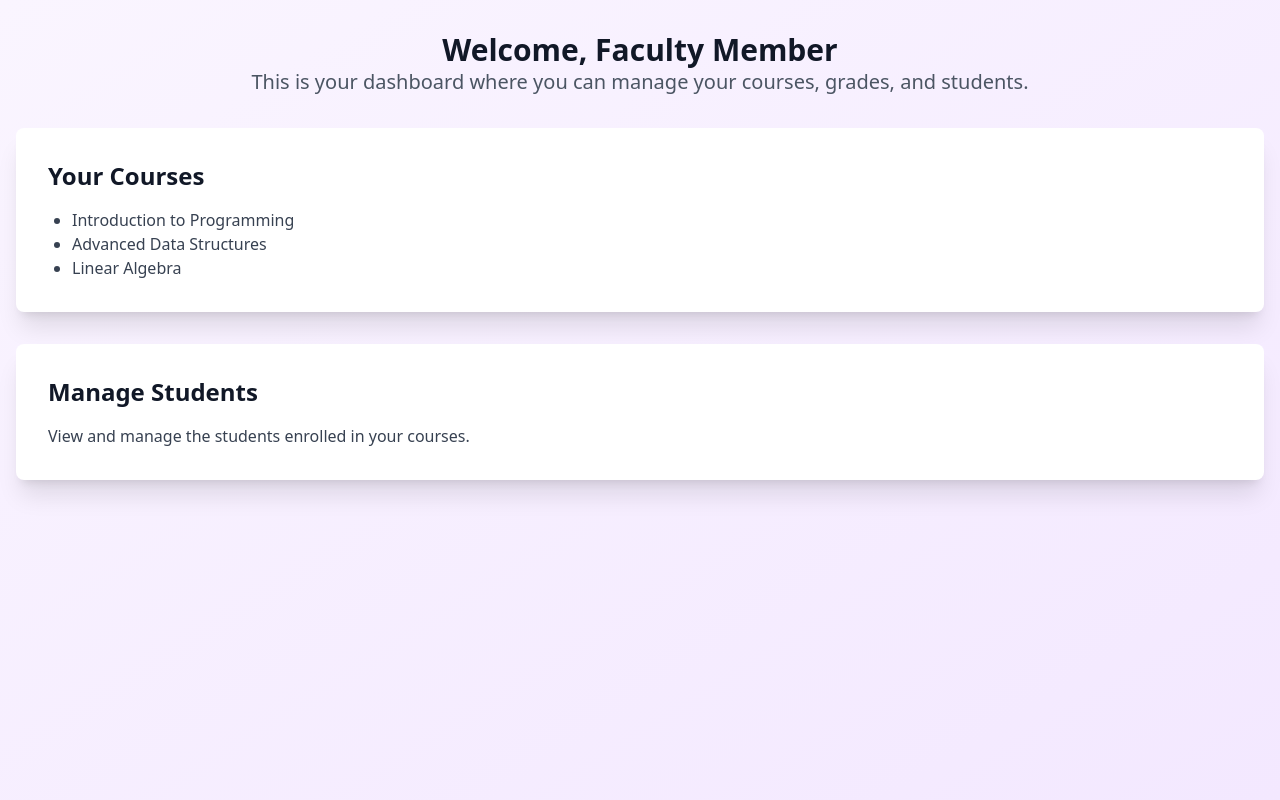
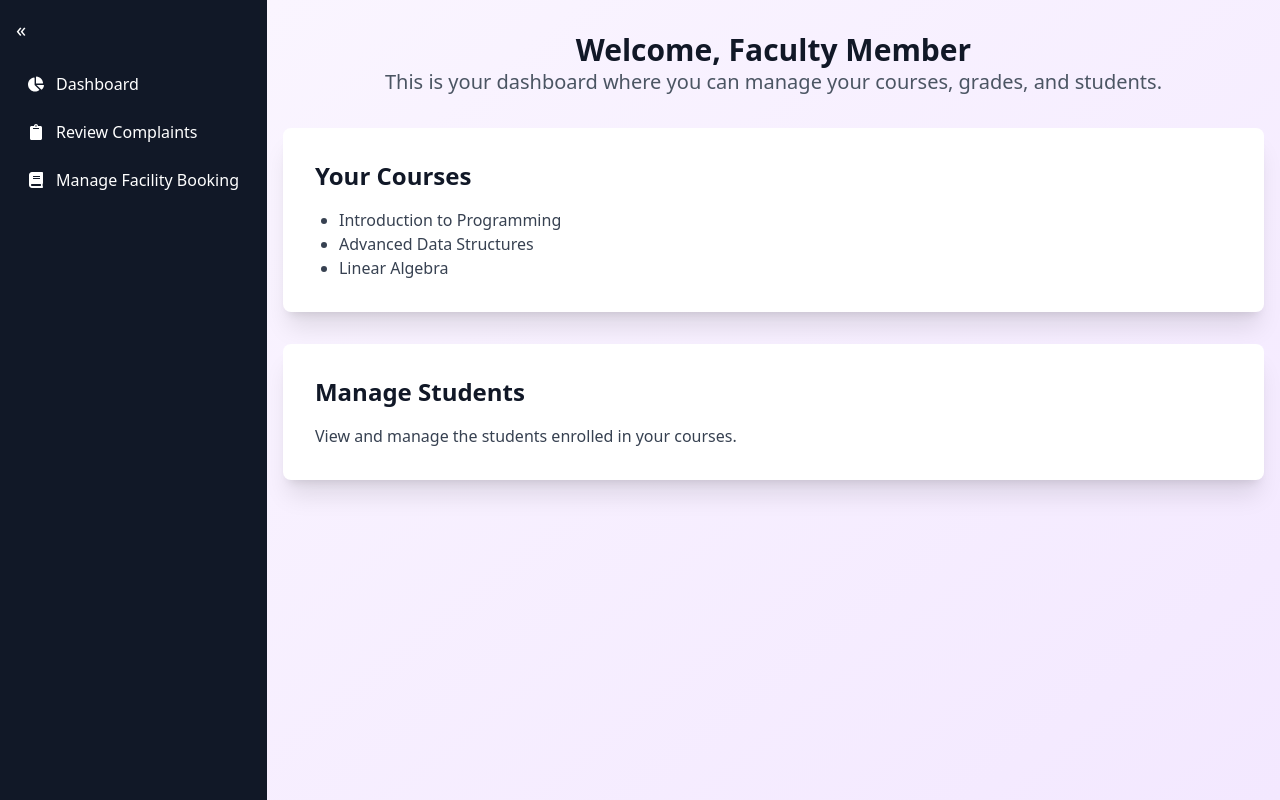
Before and after one commit to Tanmayraut16/hackfusion-project, a React (Vite) app in the folder frontend/: page /faculty-home in a window 1280 px wide. Built offline with nearby package versions, Linux system fonts and the light colour scheme.

Commit message:
added department selection during registration

```diff
--- a/frontend/package.json
+++ b/frontend/package.json
@@ -15,6 +15,7 @@
     "react": "^18.3.1",
     "react-dom": "^18.3.1",
     "react-hot-toast": "^2.4.1",
+    "react-icons": "^5.4.0",
     "react-router-dom": "^6.22.3",
     "vite-react-typescript-starter": "file:",
     "zod": "^3.22.4"
--- /dev/null
+++ b/frontend/src/components/Sidebar.jsx
@@ -0,0 +1,47 @@
+import { useState } from "react";
+import { Link } from "react-router-dom";
+import { FaUser, FaVoteYea, FaBook, FaClipboard, FaCog, FaUsers, FaChartPie } from "react-icons/fa";
+
+const Sidebar = ({ role }) => {
+  const [isOpen, setIsOpen] = useState(true);
+
+  // Define menu items based on role
+  const menuItems = {
+    Student: [
+      { name: "Dashboard", path: "/student/dashboard", icon: <FaChartPie /> },
+      { name: "Elections", path: "/student/elections", icon: <FaVoteYea /> },
+      { name: "Facility Booking", path: "/student/booking", icon: <FaBook /> },
+      { name: "Complaints", path: "/student/complaints", icon: <FaClipboard /> },
+    ],
+    Faculty: [
+      { name: "Dashboard", path: "/faculty/dashboard", icon: <FaChartPie /> },
+      { name: "Review Complaints", path: "/faculty/complaints", icon: <FaClipboard /> },
+      { name: "Manage Facility Booking", path: "/faculty/booking", icon: <FaBook /> },
+    ],
+    Admin: [
+      { name: "Dashboard", path: "/admin/dashboard", icon: <FaChartPie /> },
+      { name: "Manage Users", path: "/admin/users", icon: <FaUsers /> },
+      { name: "Manage Elections", path: "/admin/elections", icon: <FaVoteYea /> },
+      { name: "Manage Approvals", path: "/admin/approvals", icon: <FaClipboard /> },
+      { name: "Settings", path: "/admin/settings", icon: <FaCog /> },
+    ],
+  };
+
+  return (
+    <div className={`h-screen bg-gray-900 text-white w-${isOpen ? "64" : "16"} transition-all duration-300 p-4`}>
+      <button onClick={() => setIsOpen(!isOpen)} className="text-xl mb-4">
+        {isOpen ? "«" : "»"}
+      </button>
+      <ul>
+        {menuItems[role].map((item, index) => (
+          <li key={index} className="flex items-center gap-3 p-3 hover:bg-gray-700 rounded-md">
+            {item.icon}
+            {isOpen && <Link to={item.path}>{item.name}</Link>}
+          </li>
+        ))}
+      </ul>
+    </div>
+  );
+};
+
+export default Sidebar;
--- a/frontend/src/pages/Faculty/FacultyHome.jsx
+++ b/frontend/src/pages/Faculty/FacultyHome.jsx
@@ -1,15 +1,24 @@
-import React from 'react';
+import React from "react";
+import Sidebar from "../../components/Sidebar"; // Import Sidebar Component
 
 function FacultyHome() {
   return (
-    <div className="min-h-screen bg-gradient-to-br from-purple-50 to-purple-100">
+    <div className="flex">
+      {/* Sidebar for Faculty */}
+      <Sidebar role="Faculty" />
+
+      {/* Main Content */}
+      <div className="flex-1 min-h-screen bg-gradient-to-br from-purple-50 to-purple-100">
         <div className="container mx-auto px-4 py-8">
           <header className="text-center mb-8">
             <h1 className="text-3xl font-bold text-gray-900">Welcome, Faculty Member</h1>
-          <p className="text-xl text-gray-600">This is your dashboard where you can manage your courses, grades, and students.</p>
+            <p className="text-xl text-gray-600">
+              This is your dashboard where you can manage your courses, grades, and students.
+            </p>
           </header>
 
           <main>
+            {/* Courses Section */}
             <div className="bg-white rounded-lg shadow-xl p-8 mb-8">
               <h2 className="text-2xl font-semibold text-gray-900">Your Courses</h2>
               <ul className="list-disc pl-6 mt-4 text-gray-700">
@@ -19,11 +28,15 @@ function FacultyHome() {
               </ul>
             </div>
 
+            {/* Manage Students Section */}
             <div className="bg-white rounded-lg shadow-xl p-8">
               <h2 className="text-2xl font-semibold text-gray-900">Manage Students</h2>
-            <p className="text-gray-700 mt-4">View and manage the students enrolled in your courses.</p>
+              <p className="text-gray-700 mt-4">
+                View and manage the students enrolled in your courses.
+              </p>
             </div>
           </main>
+        </div>
       </div>
     </div>
   );
--- a/frontend/src/pages/Signup.jsx
+++ b/frontend/src/pages/Signup.jsx
@@ -4,6 +4,18 @@ import { toast } from 'react-hot-toast';
 import axios from 'axios';
 import { AuthLayout } from '../components/AuthLayout.jsx';
 import { Input } from '../components/Input.jsx';
+
+const departments = [
+  'Computer Science',
+  'Information Technology',
+  'Electronics and Telecommunication',
+  'Mechanical Engineering ',
+  'Electrical Engineering',
+  'Textile Engineering',
+  'Instrumentation Engineering',
+  'Civil Engineering',
+  'Chemical Engineering'
+];
 
 const Signup = () => {
   const navigate = useNavigate();
@@ -12,6 +24,7 @@ const Signup = () => {
     name: '',
     email: '',
     password: '',
+    department: '',
   });
   const [errors, setErrors] = useState({});
   const [isLoading, setIsLoading] = useState(false);
@@ -19,7 +32,7 @@ const Signup = () => {
   const handleRoleSelect = (selectedRole) => {
     setRole(selectedRole);
     setErrors({});
-    setFormData({ name: '', email: '', password: '' }); // Reset form when changing role
+    setFormData({ name: '', email: '', password: '', department: '' }); // Reset form when changing role
   };
 
   const handleChange = (e) => {
@@ -44,7 +57,7 @@ const Signup = () => {
       toast.success(response.data.message || 'Registration successful. Please wait for admin verification.');
 
       // Reset form after successful registration
-      setFormData({ name: '', email: '', password: '' });
+      setFormData({ name: '', email: '', password: '', department: '' });
       setRole('');
 
       setTimeout(() => {
@@ -116,6 +129,30 @@ const Signup = () => {
             required
           />
 
+          {/* Department Selection */}
+          <div>
+            <label className="block text-sm font-medium text-gray-700">
+              Department
+            </label>
+            <select
+              name="department"
+              value={formData.department}
+              onChange={handleChange}
+              required
+              className="mt-1 block w-full px-3 py-2 border border-gray-300 bg-white rounded-md shadow-sm focus:outline-none focus:ring-blue-500 focus:border-blue-500 sm:text-sm"
+            >
+              <option value="">Select your department</option>
+              {departments.map((dept, index) => (
+                <option key={index} value={dept}>
+                  {dept}
+                </option>
+              ))}
+            </select>
+            {errors.department && (
+              <p className="text-red-500 text-sm mt-1">{errors.department}</p>
+            )}
+          </div>
+
           <button
             type="submit"
             disabled={isLoading}
--- a/frontend/src/pages/Student/StudentHome.jsx
+++ b/frontend/src/pages/Student/StudentHome.jsx
@@ -1,15 +1,24 @@
-import React from 'react';
+import React from "react";
+import Sidebar from "../../components/Sidebar";
 
 function StudentHome() {
   return (
-    <div className="min-h-screen bg-gradient-to-br from-green-50 to-green-100">
+    <div className="flex">
+      {/* Sidebar for Students */}
+      <Sidebar role="Student" />
+
+      {/* Main Content */}
+      <div className="flex-1 min-h-screen bg-gradient-to-br from-green-50 to-green-100">
         <div className="container mx-auto px-4 py-8">
           <header className="text-center mb-8">
             <h1 className="text-3xl font-bold text-gray-900">Welcome, Student</h1>
-          <p className="text-xl text-gray-600">This is your dashboard where you can view your courses and grades.</p>
+            <p className="text-xl text-gray-600">
+              This is your dashboard where you can view your courses and grades.
+            </p>
           </header>
 
           <main>
+            {/* Courses Section */}
             <div className="bg-white rounded-lg shadow-xl p-8 mb-8">
               <h2 className="text-2xl font-semibold text-gray-900">Your Courses</h2>
               <ul className="list-disc pl-6 mt-4 text-gray-700">
@@ -19,11 +28,15 @@ function StudentHome() {
               </ul>
             </div>
 
+            {/* Grades Section */}
             <div className="bg-white rounded-lg shadow-xl p-8">
               <h2 className="text-2xl font-semibold text-gray-900">Your Grades</h2>
-            <p className="text-gray-700 mt-4">Your grades will appear here after assessments.</p>
+              <p className="text-gray-700 mt-4">
+                Your grades will appear here after assessments.
+              </p>
             </div>
           </main>
+        </div>
       </div>
     </div>
   );
```
Also changed, not shown: 1 other file (tests, documents, lock files or other folders). Lines whose indentation alone changed are shown as unchanged.
